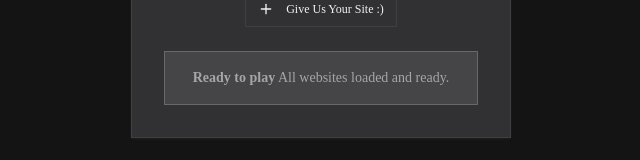
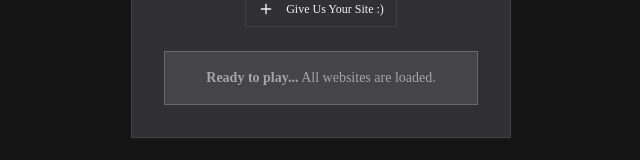
Before and after one commit to zach3141592/vibe-or-not, a React (Vite) app: page / in a window 1280 px wide. Shown: the part 583-743 px from the top of the page, without its empty margins (319-959 px from the left). Built offline with nearby package versions, Linux system fonts and the light colour scheme; the HTML template or start-up script is replaced by a standard one.

Commit message:
change text

```diff
--- a/src/components/game/WelcomeScreen.tsx
+++ b/src/components/game/WelcomeScreen.tsx
@@ -72,7 +72,7 @@ export default function WelcomeScreen({ onStartGame }: WelcomeScreenProps) {
 
         <div className="mt-6 p-4 bg-success/10 rounded-lg border border-success/20">
           <p className="text-sm text-center text-muted-foreground">
-            <strong>Ready to play</strong> All websites loaded and ready.
+            <strong>Ready to play...</strong> All websites are loaded.
           </p>
         </div>
       </Card>
```
